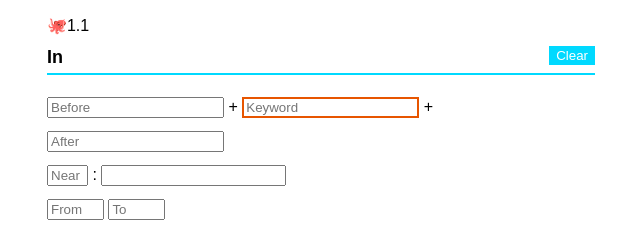
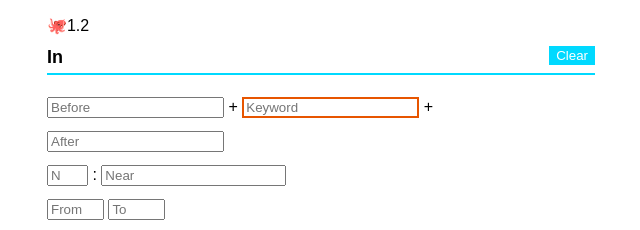
Before and after one commit to jamesmisson/Octopus, a plain HTML site: page index.html in a window 1280 px wide. Shown: the top 230 px of the page, 319-959 px from the left. Drawn offline with Linux system fonts and the light colour scheme.

Commit message:
Update index.html

```diff
--- a/index.html
+++ b/index.html
@@ -8,7 +8,7 @@
     </head>
 
     <body>
-        <div>🐙1.1</div>
+        <div>🐙1.2</div>
 
         <div id="input">
 
@@ -38,8 +38,8 @@
               </datalist>
 
             <br>
-            <input type="text" id="proximity" autocomplete="off"  placeholder="Near N" maxlength="2" size="2"> :
-            <input type="text" id="proximity-keyword" autocomplete="off"  placeholder="">
+            <input type="text" id="proximity" autocomplete="off"  placeholder="N" maxlength="2" size="2"> :
+            <input type="text" id="proximity-keyword" autocomplete="off"  placeholder="Near">
             <br>
             <input type="text" id="date_lower" autocomplete="off"  placeholder="From" maxlength="4" size="4">
             <input type="text" id="date_upper" autocomplete="off"  placeholder="To" maxlength="4" size="4">
@@ -216,7 +216,7 @@
     <br>
 
 
-    <script src="octopus.js">
+    <script src="Octopus.js">
     </script>
     </body>
 
```
